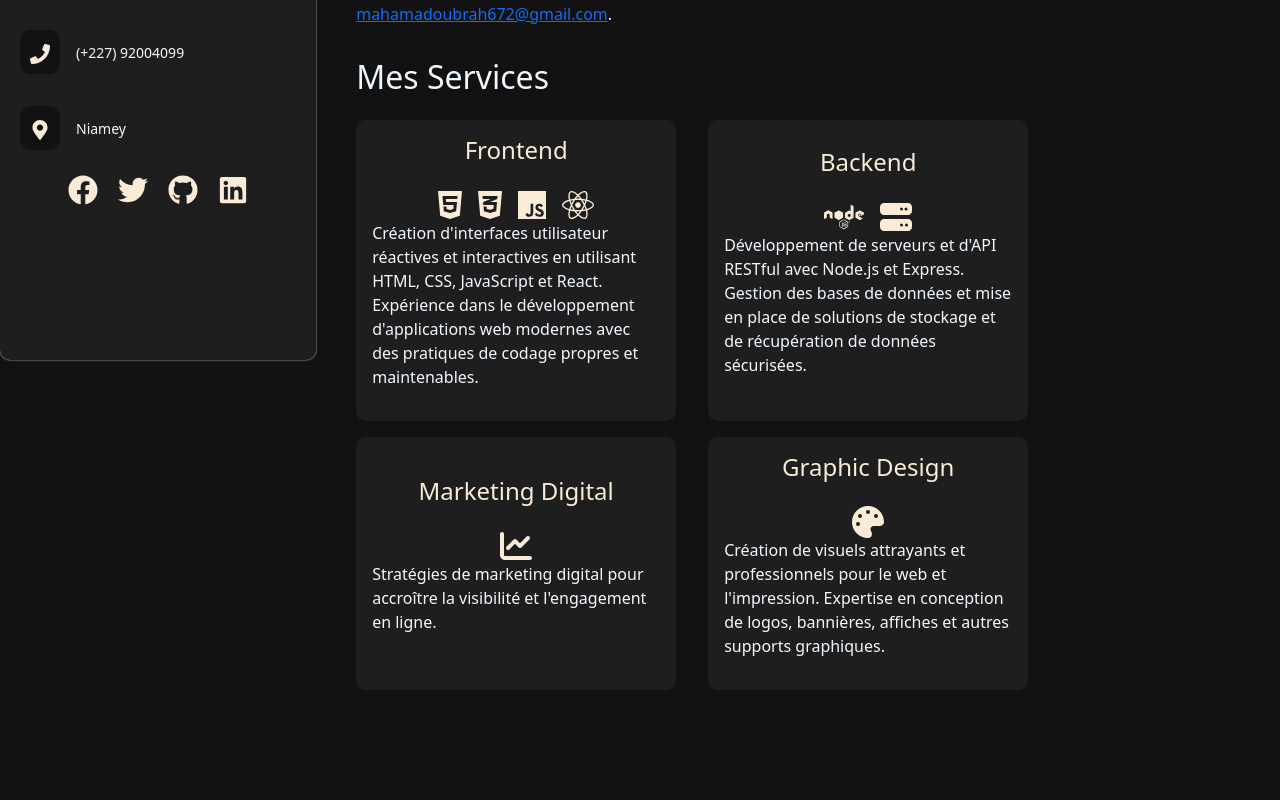
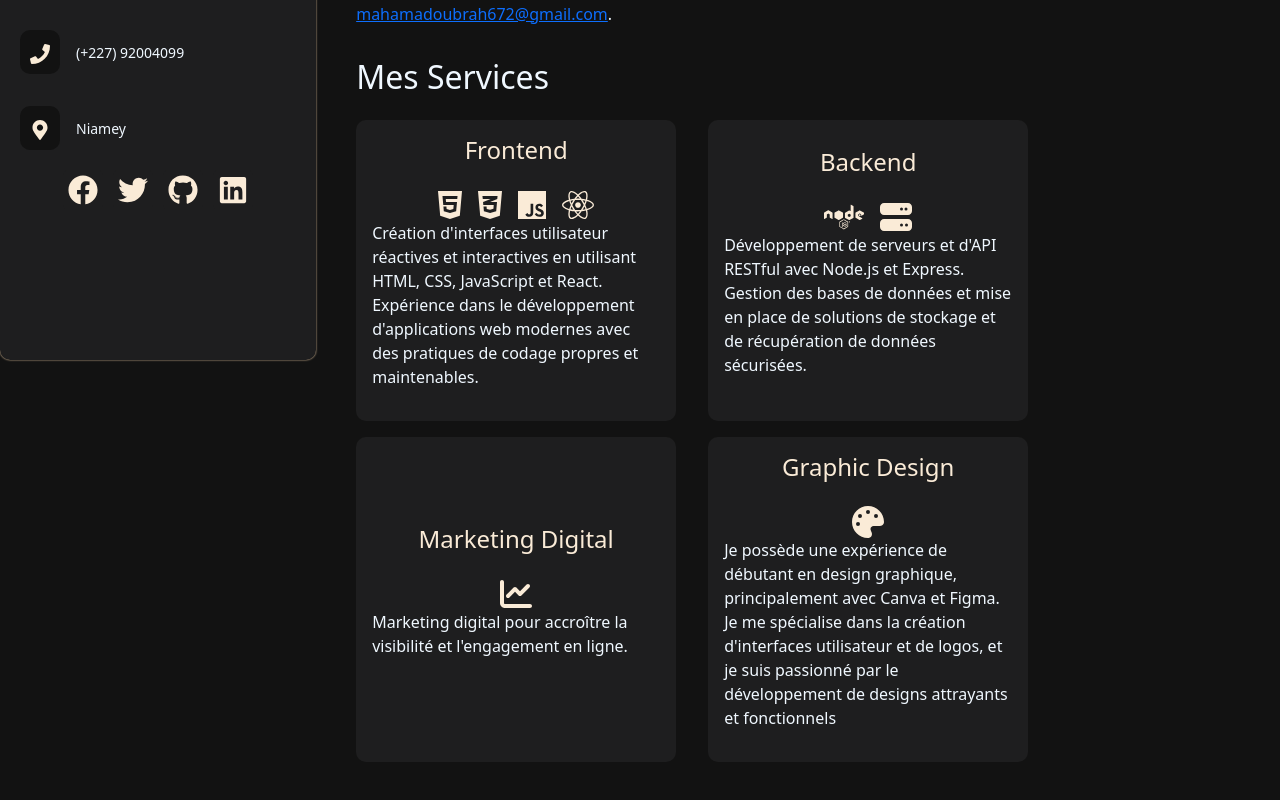
Before and after one commit to Brahmahamadou/brah-portofolio, a React (Create React App) app: page / in a window 1280 px wide. Shown: the part 360-1160 px from the top of the page. Before the commit the page ends 1090 px from the top, so only its background shows below. Built offline with nearby package versions, Linux system fonts and the light colour scheme.

Commit message:
toujours home

```diff
--- a/src/components/Home.jsx
+++ b/src/components/Home.jsx
@@ -24,7 +24,7 @@ function Home() {
         Je peux combiner toutes ces compétences pour créer des solutions adaptées aux entreprises et aux particuliers.
         Mes expériences de travail et d'étude m'ont permis d'aborder diverses problématiques liées au développement informatique et communicationnel.
         Passionné par la résolution de problèmes, animé par la curiosité, j'améliore continuellement mes compétences en codage pour développer des solutions innovantes.
-        Je suis également blogueur et titulaire d'une licence en Communication. Vous pouvez m'écrire à cette
+        Je suis également blogueur, fact-cheker et titulaire d'une licence en Communication. Vous pouvez m'écrire à cette
           adresse{" "}
           <a href="mailto:mahamadoubrah672@gmail.com">
             mahamadoubrah672@gmail.com
@@ -66,7 +66,7 @@ function Home() {
               <FontAwesomeIcon icon={faChartLine} size="2x" />
             </div>
             <p>
-              Stratégies de marketing digital pour accroître la visibilité et l'engagement en ligne.
+              Marketing digital pour accroître la visibilité et l'engagement en ligne.
             </p>
           </div>
           <div className="service-card">
@@ -75,8 +75,7 @@ function Home() {
               <FontAwesomeIcon icon={faPalette} size="2x" />
             </div>
             <p>
-              Création de visuels attrayants et professionnels pour le web et l'impression. Expertise en conception de logos, bannières, affiches et autres supports graphiques.
-            </p>
+            Je possède une expérience de débutant en design graphique, principalement avec Canva et Figma. Je me spécialise dans la création d'interfaces utilisateur et de logos, et je suis passionné par le développement de designs attrayants et fonctionnels            </p>
           </div>
         </div>
       </div>
```
